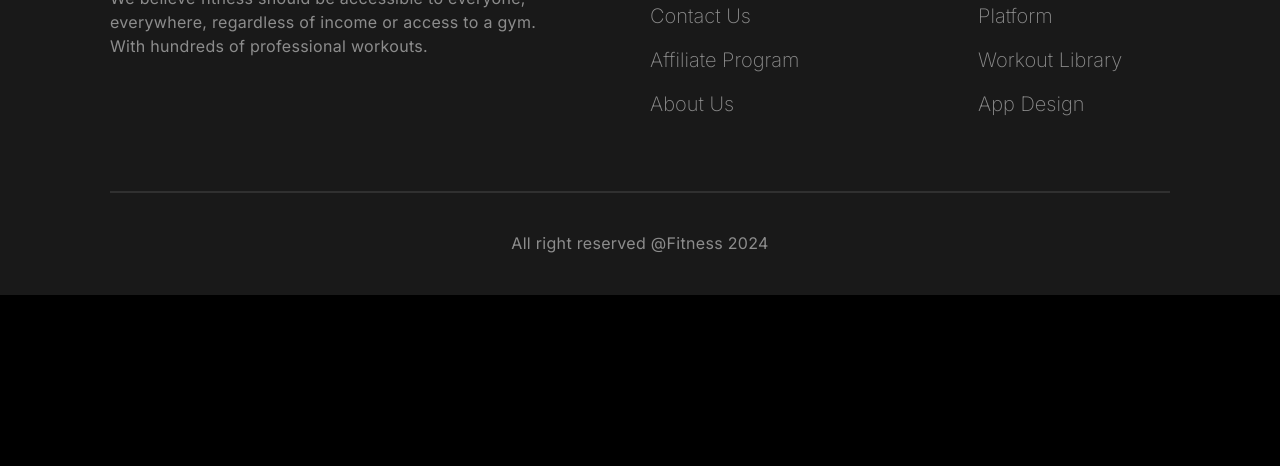
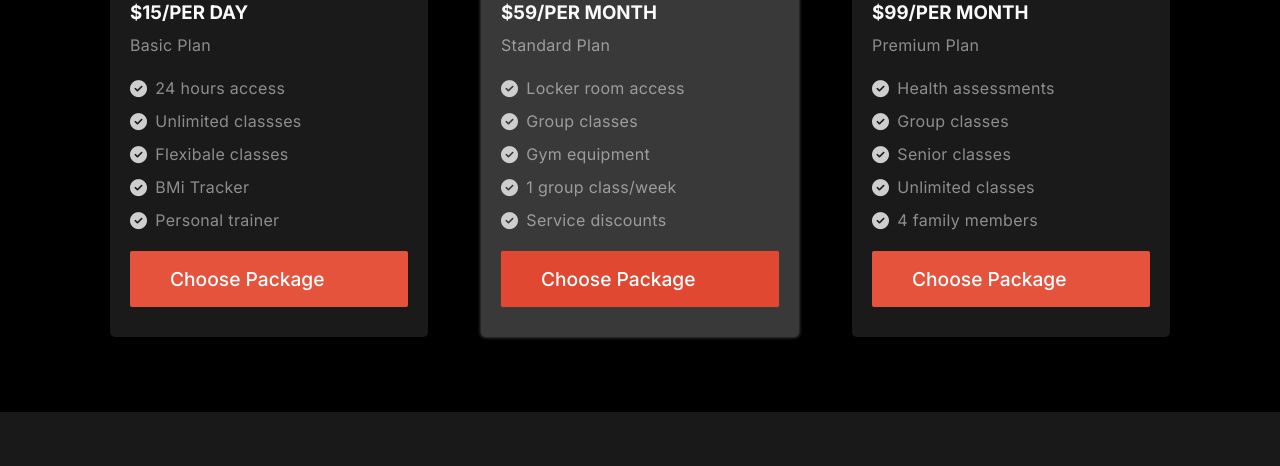
Before and after one commit to mdhasanshuvo/Assignment-02, a plain HTML site: page index.html in a window 1280 px wide. Shown: the part 4274-4740 px from the top of the page. Before the commit the page ends 4569 px from the top, so only its background shows below. Drawn offline with Linux system fonts and the light colour scheme; a web font is replaced by a local one.

Commit message:
package extra section added

```diff
--- a/index.html
+++ b/index.html
@@ -16,7 +16,7 @@
 <body class="inter-font">
 
     <!-- header part start -->
-    <header >
+    <header>
         <!-- navigation part start -->
         <nav class="nav_container display_flex">
             <div class="brand">Fitness</div>
@@ -67,18 +67,21 @@
         <section class="habit">
             <div class="habit_info">
                 <h3 class="habit_title title_primary">Change Your Habits</h3>
-                <p class="habit_descriptions description_primary">Transform your lifestyle with accessible fitness solutions for everyone, regardless of income or gym access.</p>
+                <p class="habit_descriptions description_primary">Transform your lifestyle with accessible fitness
+                    solutions for everyone, regardless of income or gym access.</p>
             </div>
             <div class="habit_img_containers">
                 <div class="habit_img_container">
                     <img src="images/image 3.png" alt="Movement image" class="habit_img">
                     <h5 class="habit_img_title">Movement</h5>
-                    <p class="habit_img_description description_primary">Embrace motion; your body is designed to move.</p>
+                    <p class="habit_img_description description_primary">Embrace motion; your body is designed to move.
+                    </p>
                 </div>
                 <div class="habit_img_container">
                     <img src="images/image 2.png" alt="time image" class="habit_img">
                     <h5 class="habit_img_title">Time</h5>
-                    <p class="habit_img_description description_primary">Short workouts, big results; prioritize yourself.</p>
+                    <p class="habit_img_description description_primary">Short workouts, big results; prioritize
+                        yourself.</p>
                 </div>
                 <div class="habit_img_container">
                     <img src="images/image 4.png" alt="Practice Image" class="habit_img">
@@ -88,7 +91,8 @@
                 <div class="habit_img_container">
                     <img src="images/image 5.png" alt="Weight Loss" class="habit_img">
                     <h5 class="habit_img_title">Weight Loss</h5>
-                    <p class="habit_img_description description_primary">Achieve weight goals with sustainable strategies.</p>
+                    <p class="habit_img_description description_primary">Achieve weight goals with sustainable
+                        strategies.</p>
                 </div>
             </div>
         </section>
@@ -97,7 +101,8 @@
         <section class="run display_flex">
             <div class="run_info">
                 <h3 class="run_title title_primary">Run an Extra <br>Mile Easily</h3>
-                <p class="run_descriptions description_primary">Enhance your stamina and endurance with expert-designed workouts that make going the extra mile easier, helping you achieve your fitness goals.</p>
+                <p class="run_descriptions description_primary">Enhance your stamina and endurance with expert-designed
+                    workouts that make going the extra mile easier, helping you achieve your fitness goals.</p>
                 <button class="run_btn btn_primary">Join Now</button>
             </div>
             <div class="run_img_container">
@@ -109,7 +114,8 @@
         <section class="exercise">
             <div class="exercise_info">
                 <h3 class="title_primary">Trainings and Exercises</h3>
-                <p class="exercise_description description_primary">Explore diverse exercises targeting specific muscle groups to enhance overall fitness and achieve your health goals.</p>
+                <p class="exercise_description description_primary">Explore diverse exercises targeting specific muscle
+                    groups to enhance overall fitness and achieve your health goals.</p>
             </div>
             <div class="exercise_img_containers">
                 <div class="exercise_img_containers_1">
@@ -117,10 +123,10 @@
                         <p class="exercise_img_description">Lunges: Targets quads, hamstrings, glutes, and core.</p>
                     </div>
                     <div class="exercise_img_container exercise_img_container2">
-                        <p class="exercise_img_description">Push-up: Works chest,<br>  shoulders,triceps, and core.</p>
+                        <p class="exercise_img_description">Push-up: Works chest,<br> shoulders,triceps, and core.</p>
                     </div>
                     <div class="exercise_img_container exercise_img_container3">
-                        <p class="exercise_img_description">Pull-up: Engages<br>  back,biceps, and core.</p>
+                        <p class="exercise_img_description">Pull-up: Engages<br> back,biceps, and core.</p>
                     </div>
                 </div>
                 <div class="exercise_img_containers_2">
@@ -141,7 +147,8 @@
         <section class="bmi">
             <div class="bmi_info">
                 <h3 class="title_primary">BMI Calculator</h3>
-                <p class="description_primary">Track your health with our easy-to-use BMI calculator, ensuring fitness is accessible for everyone, everywhere.</p>
+                <p class="description_primary">Track your health with our easy-to-use BMI calculator, ensuring fitness
+                    is accessible for everyone, everywhere.</p>
             </div>
             <div class="bmi_container_container">
                 <div class="bmi_container display_flex">
@@ -175,7 +182,8 @@
                             <div class="bmi_calculator_title">
                                 Calculate your BMI
                             </div>
-                            <div class="bmi_calculator_description description_primary">Determine your BMI with our tool, making fitness accessible to all, regardless of location or income.</div>
+                            <div class="bmi_calculator_description description_primary">Determine your BMI with our
+                                tool, making fitness accessible to all, regardless of location or income.</div>
                         </div>
                         <form action="">
                             <input type="text" placeholder="Height/cm">
@@ -200,7 +208,8 @@
         <section class="team">
             <div class="team_info">
                 <h3 class="team_title title_primary">Meet Our Team</h3>
-                <p class="description_primary">Our expert trainers are committed to helping you achieve your fitness goals with personalized support.</p>
+                <p class="description_primary">Our expert trainers are committed to helping you achieve your fitness
+                    goals with personalized support.</p>
             </div>
             <div class="team_img_containers">
                 <div class="team_img_container team_img_container1">
@@ -242,6 +251,50 @@
             </div>
         </section>
 
+        <!-- package section start  -->
+        <section class="package">
+            <div class="title_primary package_title">Our Package</div>
+            <div class="package_card_container display_flex">
+                <div class="package_card">
+                    <h2>One day pass</h2>
+                    <hr>
+                    <h3>$15/Per Day</h3>
+                    <div class="description_primary plan">Basic Plan</div>
+                    <div class="description_primary"><i class="fa-solid fa-circle-check"></i>24 hours access</div>
+                    <div class="description_primary"><i class="fa-solid fa-circle-check"></i>Unlimited classses</div>
+                    <div class="description_primary"><i class="fa-solid fa-circle-check"></i>Flexibale classes</div>
+                    <div class="description_primary"><i class="fa-solid fa-circle-check"></i>BMi Tracker</div>
+                    <div class="description_primary"><i class="fa-solid fa-circle-check"></i>Personal trainer</div>
+                    <div class="btn_primary Choose_Package">Choose Package</div>
+                </div>
+                <div class="package_card monthly">
+                    <h2>Monthly Pass</h2>
+                    <hr>
+                    <h3>$59/Per month</h3>
+                    <div class="description_primary plan">Standard Plan</div>
+                    <div class="description_primary"><i class="fa-solid fa-circle-check"></i>Locker room access</div>
+                    <div class="description_primary"><i class="fa-solid fa-circle-check"></i>Group classes</div>
+                    <div class="description_primary"><i class="fa-solid fa-circle-check"></i>Gym equipment</div>
+                    <div class="description_primary"><i class="fa-solid fa-circle-check"></i>1 group class/week</div>
+                    <div class="description_primary"><i class="fa-solid fa-circle-check"></i>Service discounts</div>
+                    <div class="btn_primary Choose_Package">Choose Package</div>
+                </div>
+                <div class="package_card">
+                    <h2>Yearly Pass</h2>
+                    <hr>
+                    <h3>$99/Per month</h3>
+                    <div class="description_primary plan">Premium Plan</div>
+                    <div class="description_primary"><i class="fa-solid fa-circle-check"></i>Health assessments</div>
+                    <div class="description_primary"><i class="fa-solid fa-circle-check"></i>Group classes</div>
+                    <div class="description_primary"><i class="fa-solid fa-circle-check"></i>Senior classes</div>
+                    <div class="description_primary"><i class="fa-solid fa-circle-check"></i>Unlimited classes</div>
+                    <div class="description_primary"><i class="fa-solid fa-circle-check"></i>4 family members</div>
+                    <div class="btn_primary Choose_Package">Choose Package</div>
+                </div>
+            </div>
+        </section>
+
+
     </main>
 
     <!-- Footer part start -->
@@ -250,7 +303,9 @@
             <div class="footer_contents display_flex">
                 <div class="brand_container">
                     <div class="brand_name">Fitness</div>
-                    <div class="brand_description description_primary">We believe fitness should be accessible to everyone, everywhere, regardless of income or access to a gym. With hundreds of professional workouts.</div>
+                    <div class="brand_description description_primary">We believe fitness should be accessible to
+                        everyone, everywhere, regardless of income or access to a gym. With hundreds of professional
+                        workouts.</div>
                 </div>
                 <div class="get_started_container display_flex">
                     <div class="get_started get_started_1">
--- a/styles/style.css
+++ b/styles/style.css
@@ -566,6 +566,62 @@ header {
 }
 
 
+/* package related styles */
+.package {
+    max-width: 1060px;
+    margin: 0 auto 75px;
+}
+.package_card_container{
+    gap: 5%;
+    margin-top: 30px;
+}
+.package_card{
+    width: 30%;
+    padding: 30px 20px;
+    background-color: rgba(255, 255, 255, 0.10);
+    border-radius: 5px;
+    display: flex;
+    flex-direction: column;
+    gap: 9px;
+}
+.monthly{
+    background-color: rgba(255, 255, 255, 0.224);
+    box-shadow: 0 0 3px 1px rgba(255, 255, 255, 0.224);
+}
+.package_card h2,
+.package_card h3{
+    text-transform: uppercase;
+    color: #FAFAF9;
+}
+.package_card hr{
+    margin: 6px 0;
+    height: 0px;
+}
+.plan{
+    margin: 0 0 10px;
+}
+.package_card div{
+    display: flex;
+    gap: 8px;
+    align-items: center;
+}
+.package_card i{
+    color: #cecece;
+    font-size: 17px;
+}
+.Choose_Package{
+    margin-top: 10px;
+    margin-bottom: 0px;
+    border-radius: 2px;
+}
+.monthly .Choose_Package{
+    background-color:#e14831;
+    box-shadow: 0 0 1px #e14831;
+}
+
+
+
+
 /* Footer related styles */
 footer {
     background-color: #191919;
@@ -845,6 +901,32 @@ footer {
 
 
 
+    .package{
+        margin-left: 4%;
+        margin-right: 4%;
+    }
+    .package_title{
+        font-size: 32px;
+        text-align: center;
+    }
+    .package_card_container{
+        flex-direction: column;
+        gap: 20px;
+    }
+    .package_card{
+        width: 100%;
+        padding-bottom: 20px;
+    }
+    .Choose_Package{
+        width: 100%;
+        margin: 10px auto;
+        display: flex;
+        justify-content: center;
+    }
+
+
+
+
     .footer_contents,
     .get_started_container{
         flex-direction: column;
@@ -862,6 +944,10 @@ footer {
     .get_started_container {
         gap: 30px;
     }
+
+
+
+
 
 }
 
@@ -883,7 +969,7 @@ footer {
 
 
 /* responsive for tab */
-@media screen and (min-width:576px) and (max-width:996px) {
+@media screen and (min-width:576px) and (max-width:992px) {
     .nav_container {
         width: 90%;
     }
@@ -974,9 +1060,20 @@ footer {
 
     .bmi_container,
     .team,
-    .inner_footer {
+    .inner_footer,
+    .package {
         margin-left: 3%;
         margin-right: 3%;
+    }
+
+    .package_card_container{
+        gap: 2%;
+    }
+    .package_card{
+        width: 32%;
+    }
+    .Choose_Package{
+        padding: 1rem;
     }
 
     .footer_contents{
```
